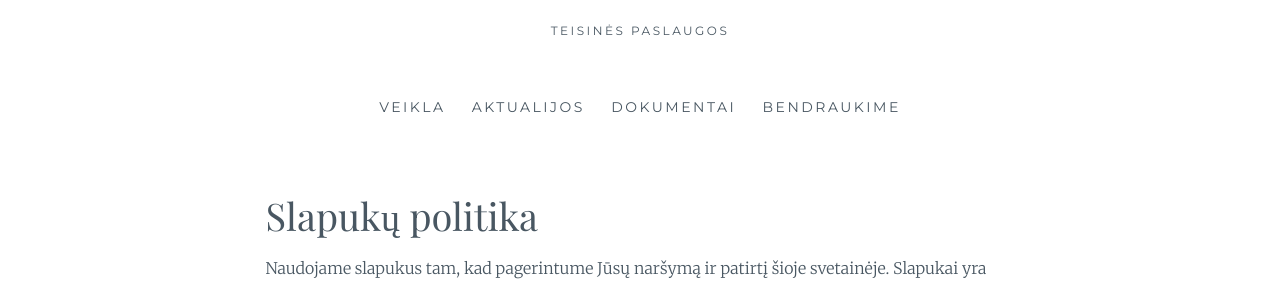
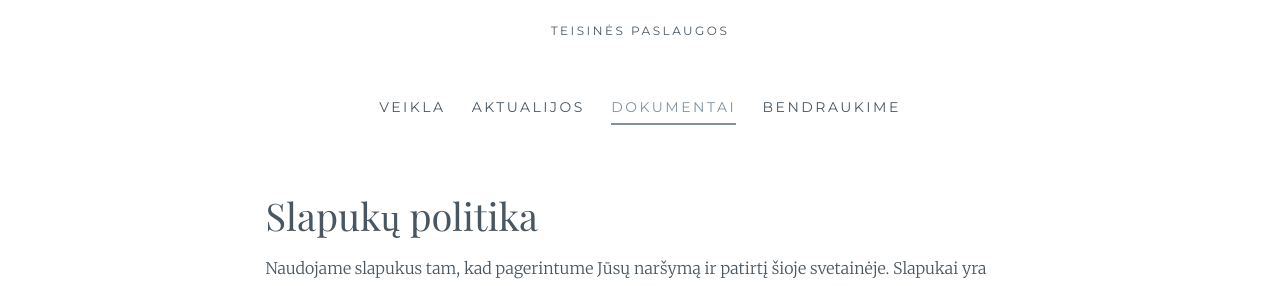
Before and after one commit to rmmind8s/liepa, a Jekyll site: the page built from dokumentai/index.md, in a window 1280 px wide. Shown: the part 186-472 px from the top of the page. Built offline with Jekyll 4.4.1, drawn with Linux system fonts in a browser that asks for light colours.

Commit message:
aktive links

```diff
--- a/_includes/header.html
+++ b/_includes/header.html
@@ -6,9 +6,9 @@
     <p class="site-description">Teisinės paslaugos</p>
   </div>
   <nav class="main-navigation">
-    <a href="{{ site.baseurl }}/veikla">Veikla</a>
-    <a href="{{ site.baseurl }}/aktualijos">Aktualijos</a>
-    <a href="{{ site.baseurl }}/dokumentai">Dokumentai</a>
-    <a href="{{ site.baseurl }}/bendraukime">Bendraukime</a>
+    <a href="{{ site.baseurl }}/veikla"{% if page.url contains '/veikla' %} class="active"{% endif %}>Veikla</a>
+    <a href="{{ site.baseurl }}/aktualijos"{% if page.url contains '/aktualijos' %} class="active"{% endif %}>Aktualijos</a>
+    <a href="{{ site.baseurl }}/dokumentai"{% if page.url contains '/dokumentai' %} class="active"{% endif %}>Dokumentai</a>
+    <a href="{{ site.baseurl }}/bendraukime"{% if page.url contains '/bendraukime' %} class="active"{% endif %}>Bendraukime</a>
   </nav>
 </header>
```
